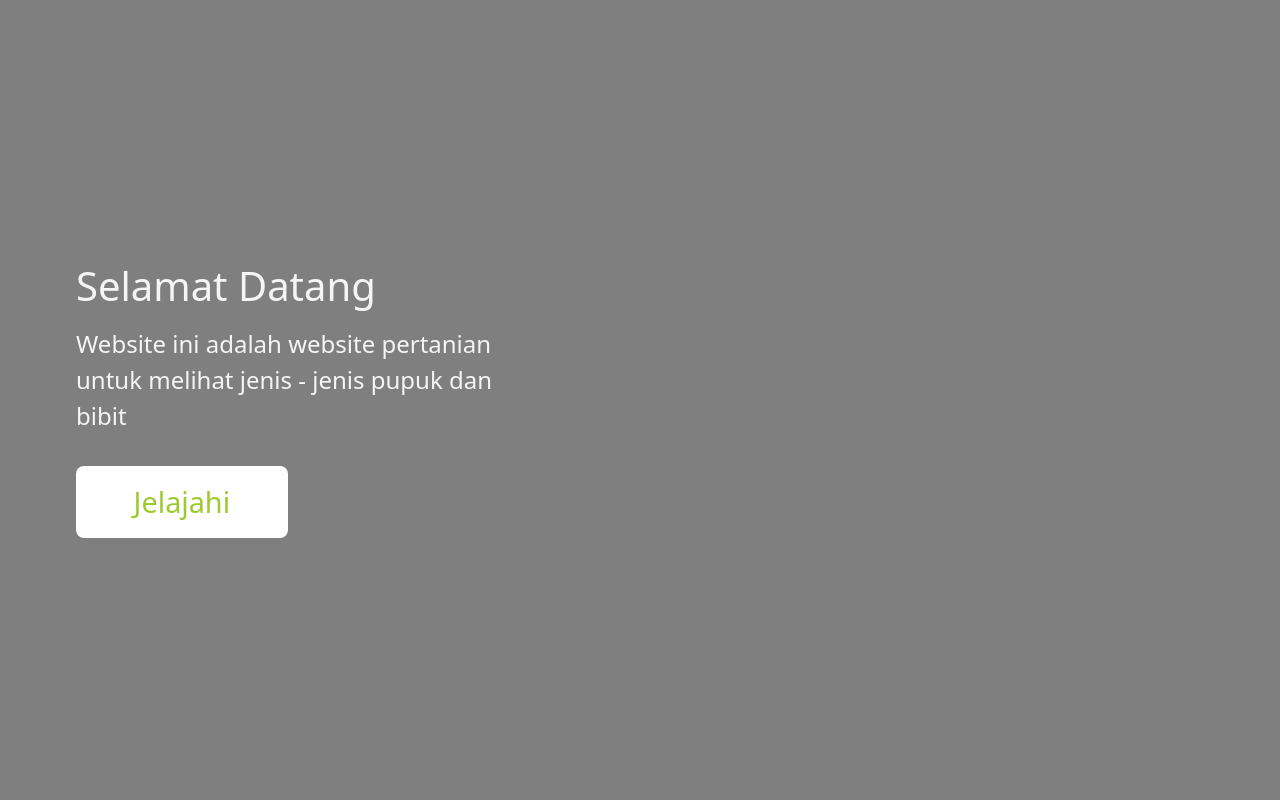
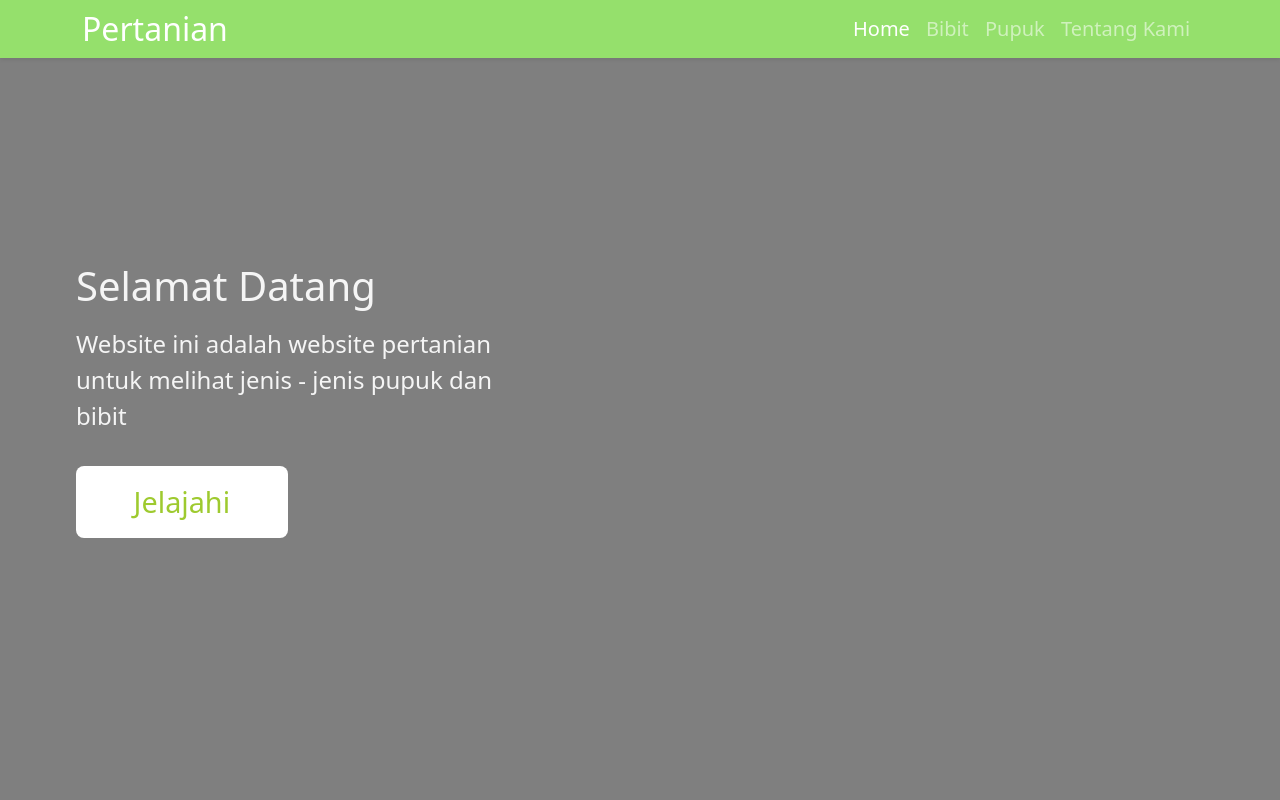
Before and after one commit to Arasans/Pertanian, a plain HTML site: page index.html in a window 1280 px wide. Shown: the top 800 px of the page. Drawn offline with nearby package versions, Linux system fonts and the light colour scheme.

Commit message:
navbar3-kyy menambahkan navbar

```diff
--- a/index.html
+++ b/index.html
@@ -18,7 +18,79 @@
     <title>PERTANIAN</title>
   </head>
   <body>
+   <!-- NAVBAR -->
+   <nav
+   class="navbar navbar-expand-lg navbar-dark shadow-sm fixed-top"
+   data-aos="fade-down"
+   data-aos-offset="0"
+   data-aos-duration="500"
+   data-aos-delay="0"
+ >
+   <div class="container">
+     <a
+       class="navbar-brand"
+       href="#"
+       data-aos="zoom-out"
+       data-aos-offset="0"
+       data-aos-duration="500"
+       data-aos-delay="1000"
+       >Pertanian</a
+     >
+     <button
+       class="navbar-toggler"
+       type="button"
+       data-bs-toggle="collapse"
+       data-bs-target="#navbarNav"
+       aria-controls="navbarNav"
+       aria-expanded="false"
+       aria-label="Toggle navigation"
+     >
+       <span class="navbar-toggler-icon"></span>
+    </button>
+     <div class="collapse navbar-collapse" id="navbarNav">
+       <ul class="navbar-nav ms-auto">
+         <li
+           class="nav-item"
+           data-aos="zoom-out"
+           data-aos-offset="0"
+           data-aos-duration="500"
+           data-aos-delay="1100"
+         >
+           <a class="nav-link active" aria-current="page" href="#">Home</a>
+         </li>
+         <li
+           class="nav-item"
+           data-aos="zoom-out"
+           data-aos-offset="0"
+           data-aos-duration="500"
+           data-aos-delay="1200"
+         >
+           <a class="nav-link" href="Bibit.html">Bibit</a>
+         </li>
+         <li
+           class="nav-item"
+           data-aos="zoom-out"
+           data-aos-offset="0"
+           data-aos-duration="500"
+           data-aos-delay="1300"
+         >
+           <a class="nav-link" href="Pupuk.html">Pupuk</a>
+         </li>
+         <li
+           class="nav-item"
+           data-aos="zoom-out"
+           data-aos-offset="0"
+           data-aos-duration="500"
+           data-aos-delay="1400"
+         >
+           <a class="nav-link" href="about.html">Tentang Kami</a>
+         </li>
+       </ul>
+     </div>
+   </div>
+ </nav>
 
+ <!-- NAVBAR END -->
 
     <!-- Banner -->
     <section
```
